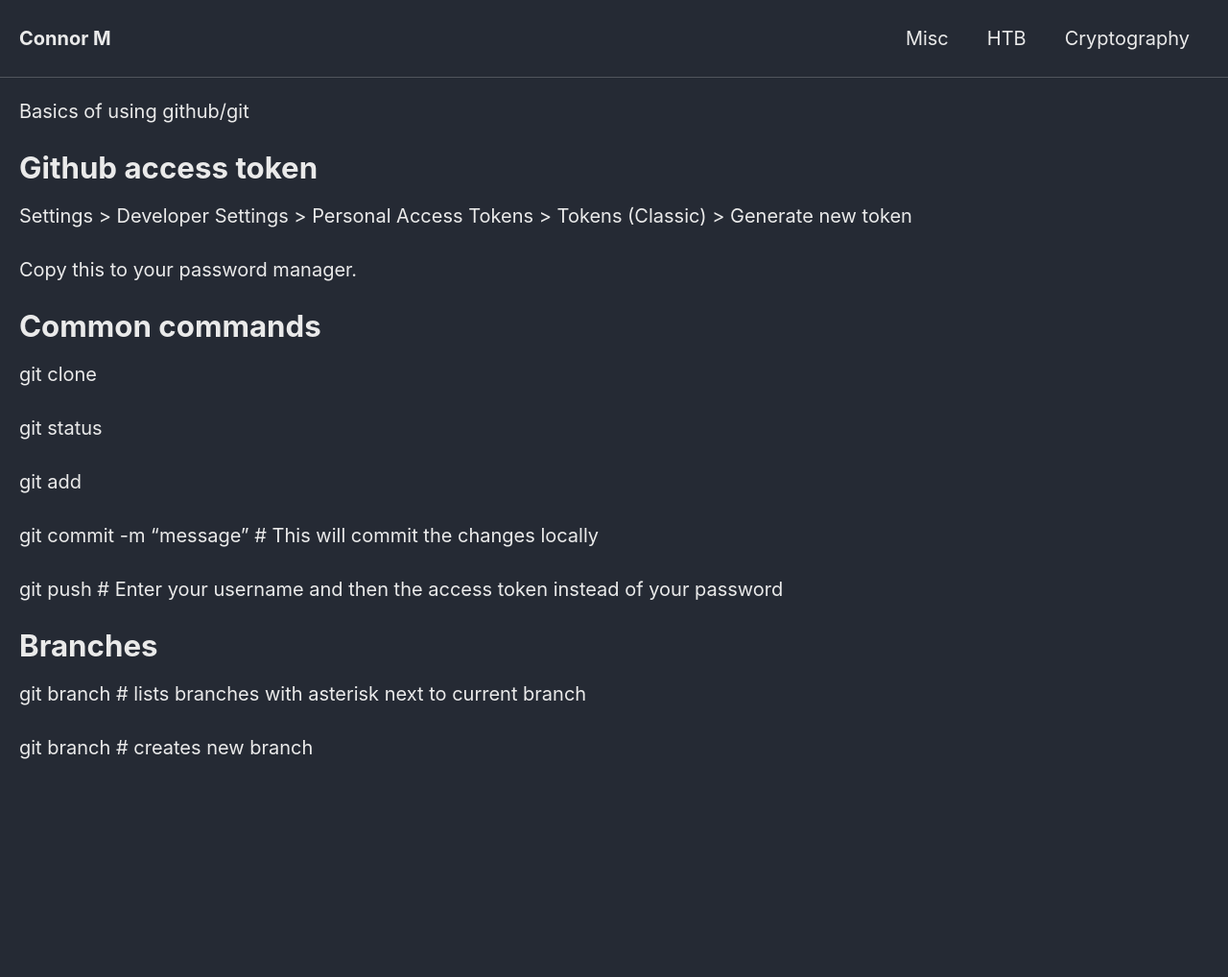
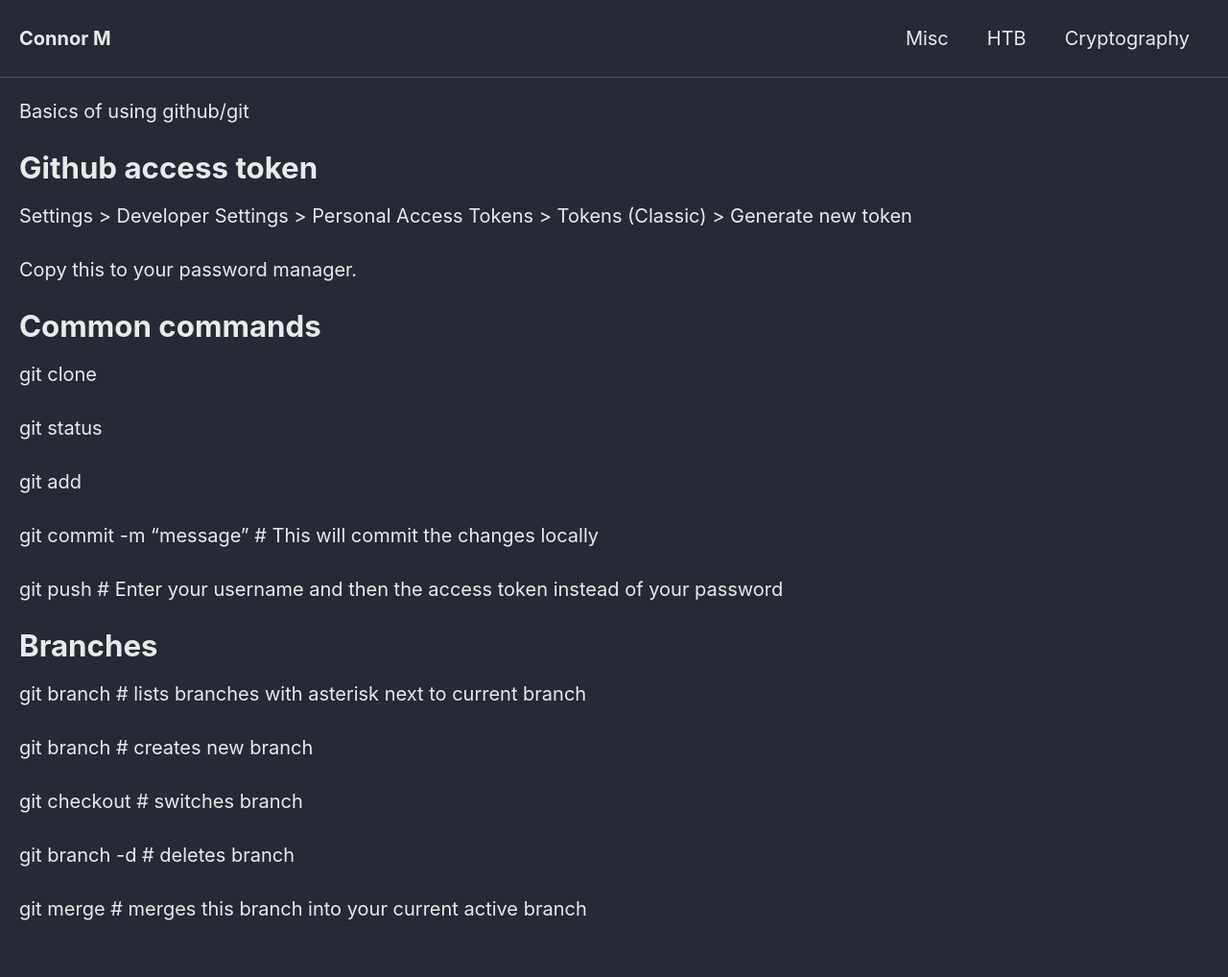
Before and after one commit to Connor-McCartney/Connor-McCartney.github.io, a Jekyll site: the page built from _pages/misc/git.md, in a window 1280 px wide. Shown: the whole page at 96% size. Built offline with Jekyll 4.4.1, drawn with Linux system fonts in a browser that asks for light colours; cached includes are drawn as plain includes; our own code applies the rules of GitHub Pages for plain Markdown files; before the commit the page ends 900 px from its top, so only the background shows below that.

Commit message:
Update git.md

```diff
--- a/_pages/misc/git.md
+++ b/_pages/misc/git.md
@@ -28,3 +28,9 @@ git push  # Enter your username and then the access token instead of your passwo
 git branch  # lists branches with asterisk next to current branch
 
 git branch <branch-name>  # creates new branch
+
+git checkout <branch-name>  # switches branch
+
+git branch -d <branch-name>  # deletes branch
+
+git merge <branch-name>  # merges this branch into your current active branch
```
